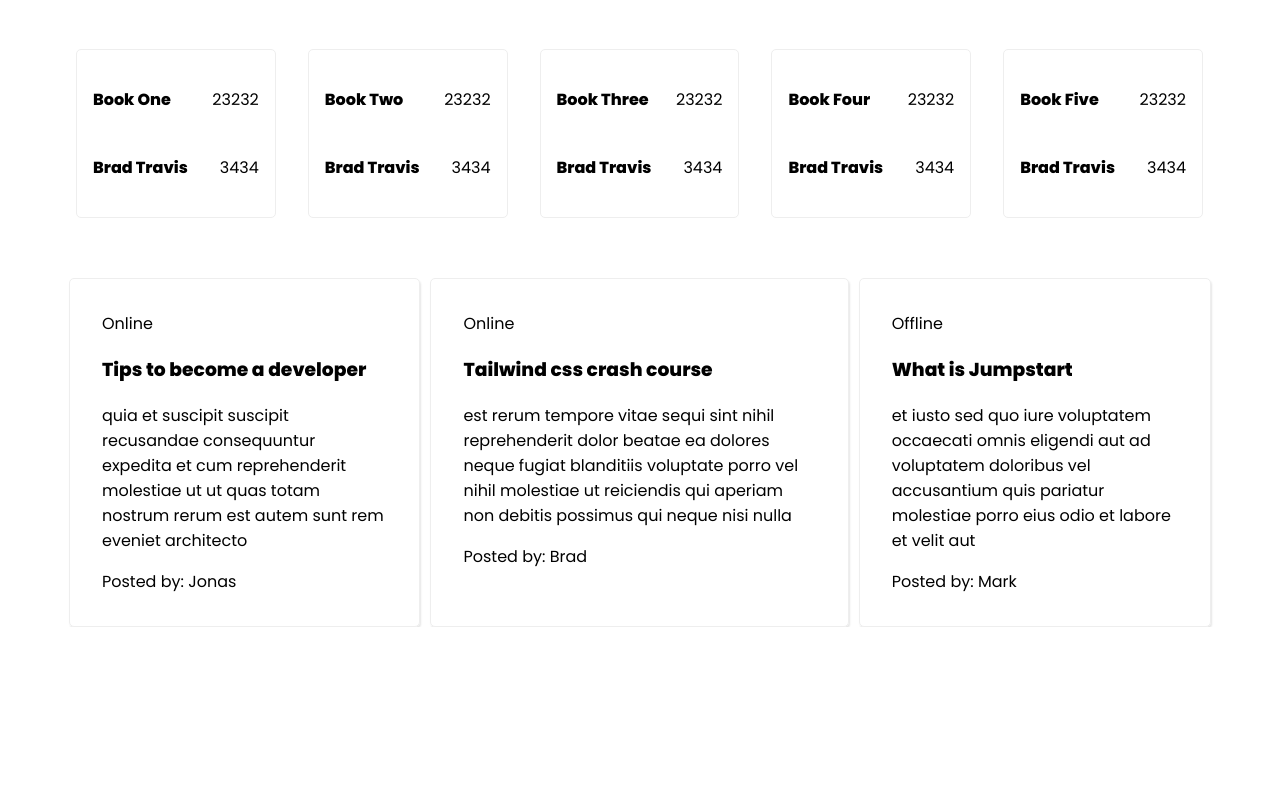
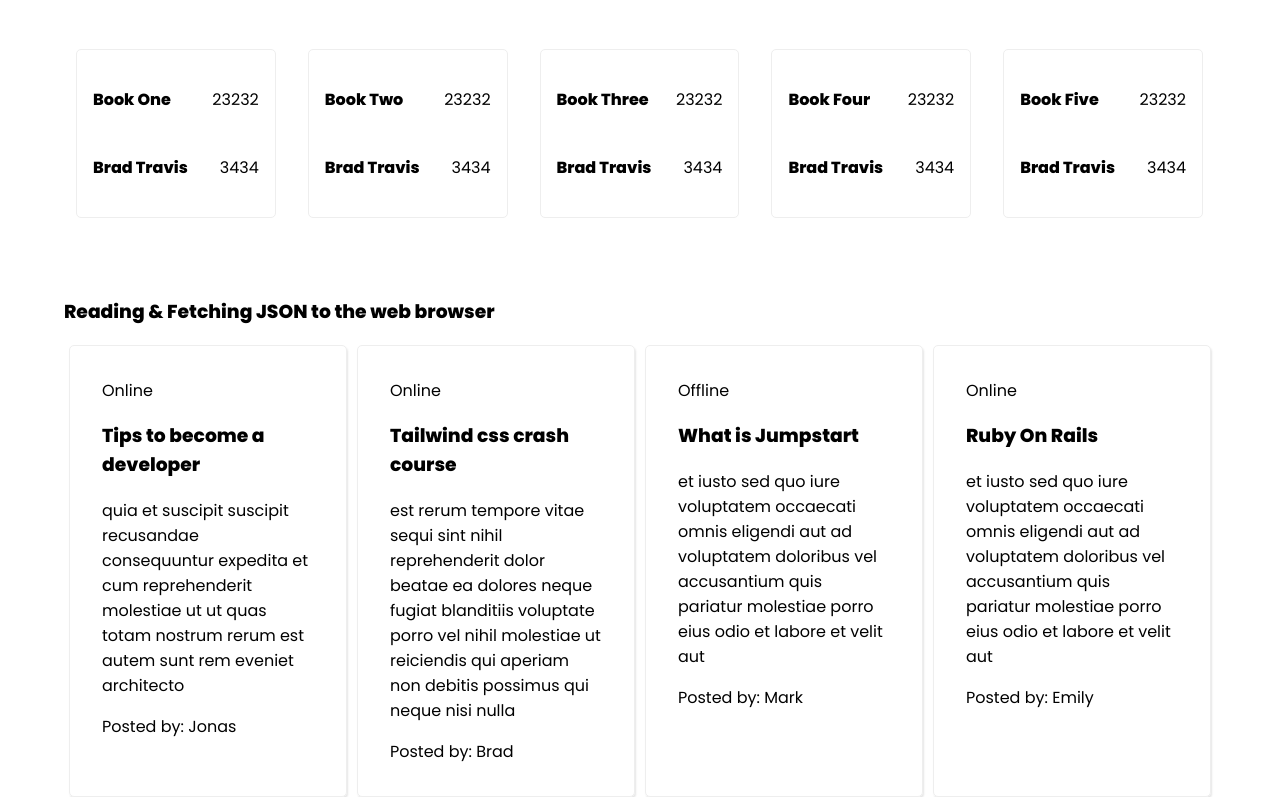
Before and after one commit to bilalhussain-dev/airbnb-exps, a React (Create React App) app: page / in a window 1280 px wide. Shown: the part 1131-1928 px from the top of the page. Before the commit the page ends 1758 px from the top, so only its background shows below. Built offline with nearby package versions, Linux system fonts and the light colour scheme.

Commit message:
modifed app

```diff
--- a/src/App.css
+++ b/src/App.css
@@ -158,11 +158,16 @@ section, .dataProp {
 }
 
 
-.posts {
+.posts-section {
     width: 90%;
     margin: 0 auto;
+}
+.posts {
+    width: 100%;
+    margin: 0 auto;
     display: flex;
-    /* flex-wrap: wrap; */
+    /* flex-wrap: nowrap; */
+    /* overflow: scroll; */
 }
 
 .posts > div {
@@ -172,4 +177,5 @@ section, .dataProp {
     box-shadow: 1px 2px 2px rgba(0, 0, 0, 0.1);
     border: 1px solid #eee;
     margin: 0 5px;
+    width: 30%;
 }
--- a/src/App.js
+++ b/src/App.js
@@ -26,7 +26,7 @@ function App() {
   // console.log(turnedToUpperCase)
 
   const fakeData = data.map(item => {
-    return <Fake key={item.id} item={item}> </Fake>
+    return <Fake key={item.id} {...item}> </Fake>
   });
 
   console.log(fakeData);
@@ -41,7 +41,12 @@ function App() {
       <Hero />
       <ListExperiences />
       <Data />
+
+      <div className="posts-section">
+        <h3>Reading & Fetching JSON to the web browser </h3>
       <div className='posts'>{fakeData}</div>
+
+      </div>
     </div>
   );
 }
--- a/src/api-data/data.js
+++ b/src/api-data/data.js
@@ -20,5 +20,12 @@ export default [
       "title": "What is Jumpstart",
       "body": "et iusto sed quo iure\nvoluptatem occaecati omnis eligendi aut ad\nvoluptatem doloribus vel accusantium quis pariatur\nmolestiae porro eius odio et labore et velit aut",
       "online": false
+    },
+    {
+      "username": "Emily",
+      "id": 4,
+      "title": "Ruby On Rails",
+      "body": "et iusto sed quo iure\nvoluptatem occaecati omnis eligendi aut ad\nvoluptatem doloribus vel accusantium quis pariatur\nmolestiae porro eius odio et labore et velit aut",
+      "online": true
     }
 ]
--- a/src/components/Fake.js
+++ b/src/components/Fake.js
@@ -1,7 +1,7 @@
 import React from 'react'
 // import data from '../api-data/data'
 
-function Fake({item}) {
+function Fake(item) {
 
   let isOnline;
   if(item.online === true) {
```
